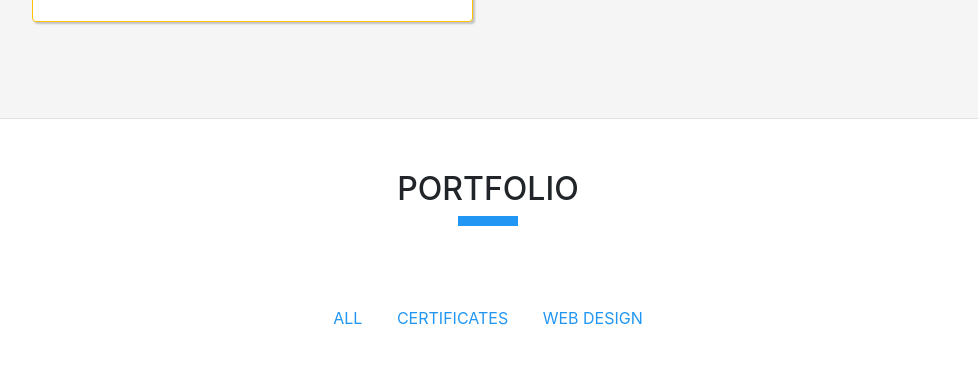
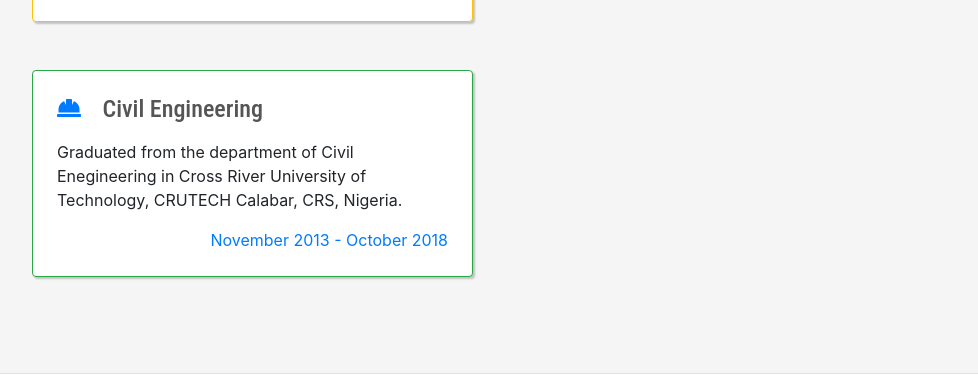
Before and after one commit to Melford-D/melfordbirakor, a website with bundled scripts: page index.html in a window 1280 px wide. Shown: the part 1783-2158 px from the top of the page, without its empty margins (288-1266 px from the left). Built offline with nearby package versions, Linux system fonts and the light colour scheme; a web font is replaced by a local one.

Commit message:
added school of graduation

```diff
--- a/index.html
+++ b/index.html
@@ -209,6 +209,17 @@
             </div>
             <div class="resume-date text-md-right">
               <span class="text-primary">September 2018 - June 2019</span>
+            </div>
+          </div>
+        </div>
+        <div class="resume-item col-md-6 col-sm-12">
+          <div class="card mx-0 p-4 mb-5" style="border-color: #28a745; box-shadow: 2px 2px 2px rgba(0, 0, 0, 0.21);">
+            <div class="resume-content mr-auto">
+              <h4 class="mb-3"><i class="fas fa-hard-hat mr-3 text-primary"></i> Civil Engineering</h4>
+              <p>Graduated from the department of Civil Enegineering in Cross River University of Technology, CRUTECH Calabar, CRS, Nigeria.</p>
+            </div>
+            <div class="resume-date text-md-right">
+              <span class="text-primary">November 2013 - October 2018</span>
             </div>
           </div>
         </div>
```
